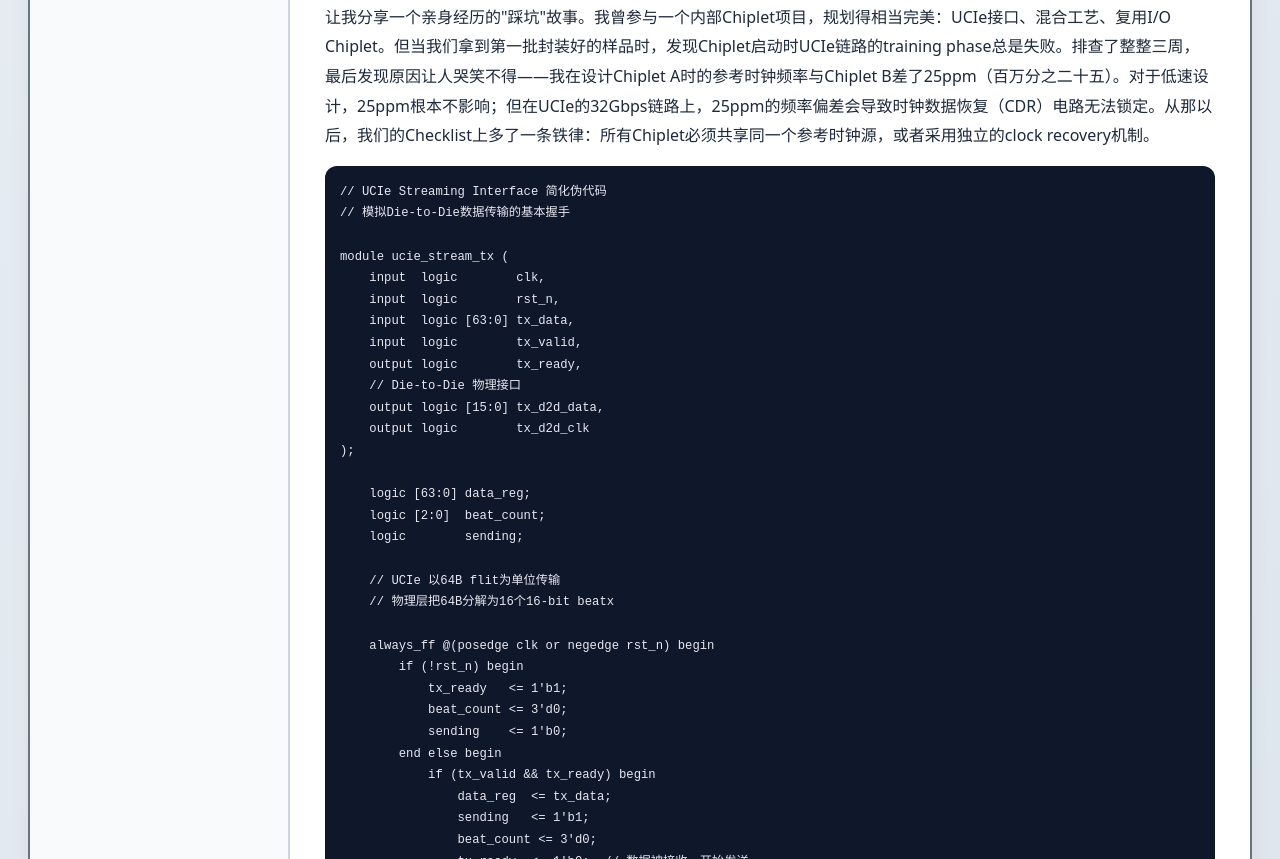
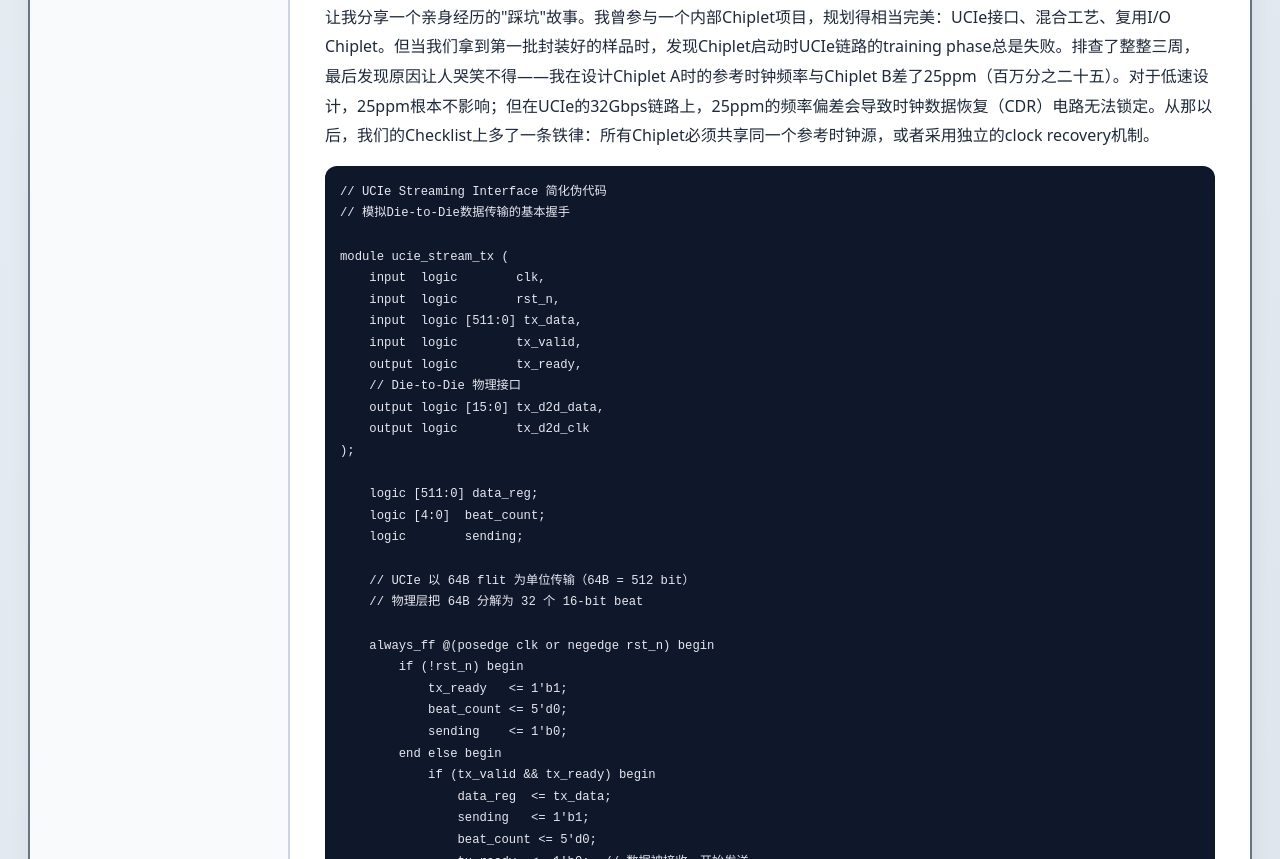
Before and after one commit to 1998x-stack/computer-architecture-tutorial, a plain HTML site: page 24.html in a window 1280 px wide. Shown: the part 4141-5000 px from the top of the page. Drawn offline with Linux system fonts and the light colour scheme.

Commit message:
fix(computer-architecture-tutorial): 修正第24章UCIe示例，64B flit按16-bit通道需32拍且计数器位宽不足

```diff
--- a/24.html
+++ b/24.html
@@ -210,7 +210,7 @@
 module ucie_stream_tx (
     input  logic        clk,
     input  logic        rst_n,
-    input  logic [63:0] tx_data,
+    input  logic [511:0] tx_data,
     input  logic        tx_valid,
     output logic        tx_ready,
     // Die-to-Die 物理接口
@@ -218,32 +218,32 @@ module ucie_stream_tx (
     output logic        tx_d2d_clk
 );
 
-    logic [63:0] data_reg;
-    logic [2:0]  beat_count;
+    logic [511:0] data_reg;
+    logic [4:0]  beat_count;
     logic        sending;
 
-    // UCIe 以64B flit为单位传输
-    // 物理层把64B分解为16个16-bit beatx
+    // UCIe 以 64B flit 为单位传输（64B = 512 bit）
+    // 物理层把 64B 分解为 32 个 16-bit beat
 
     always_ff @(posedge clk or negedge rst_n) begin
         if (!rst_n) begin
             tx_ready   <= 1'b1;
-            beat_count <= 3'd0;
+            beat_count <= 5'd0;
             sending    <= 1'b0;
         end else begin
             if (tx_valid && tx_ready) begin
                 data_reg  <= tx_data;
                 sending   <= 1'b1;
-                beat_count <= 3'd0;
+                beat_count <= 5'd0;
                 tx_ready  <= 1'b0;  // 数据被接收，开始发送
             end
 
             if (sending) begin
                 tx_d2d_data <= data_reg[15:0];
-                data_reg    <= {16'b0, data_reg[63:16]};
-                if (beat_count == 3'd15) begin
+                data_reg    <= {16'b0, data_reg[511:16]};
+                if (beat_count == 5'd31) begin
                     sending   <= 1'b0;
-                    tx_ready  <= 1'b1;  // 16个beat发送完毕
+                    tx_ready  <= 1'b1;  // 32个beat发送完毕
                 end else begin
                     beat_count <= beat_count + 1;
                 end
```
